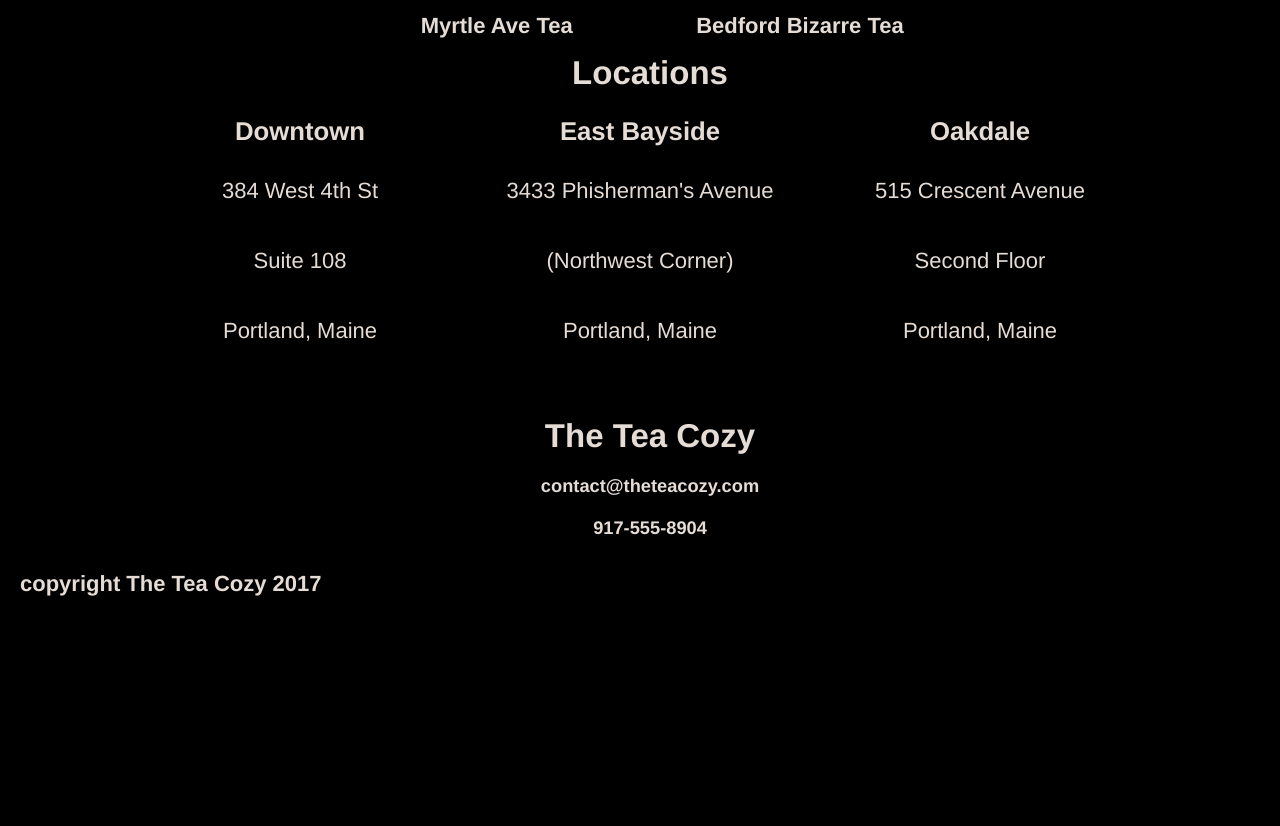
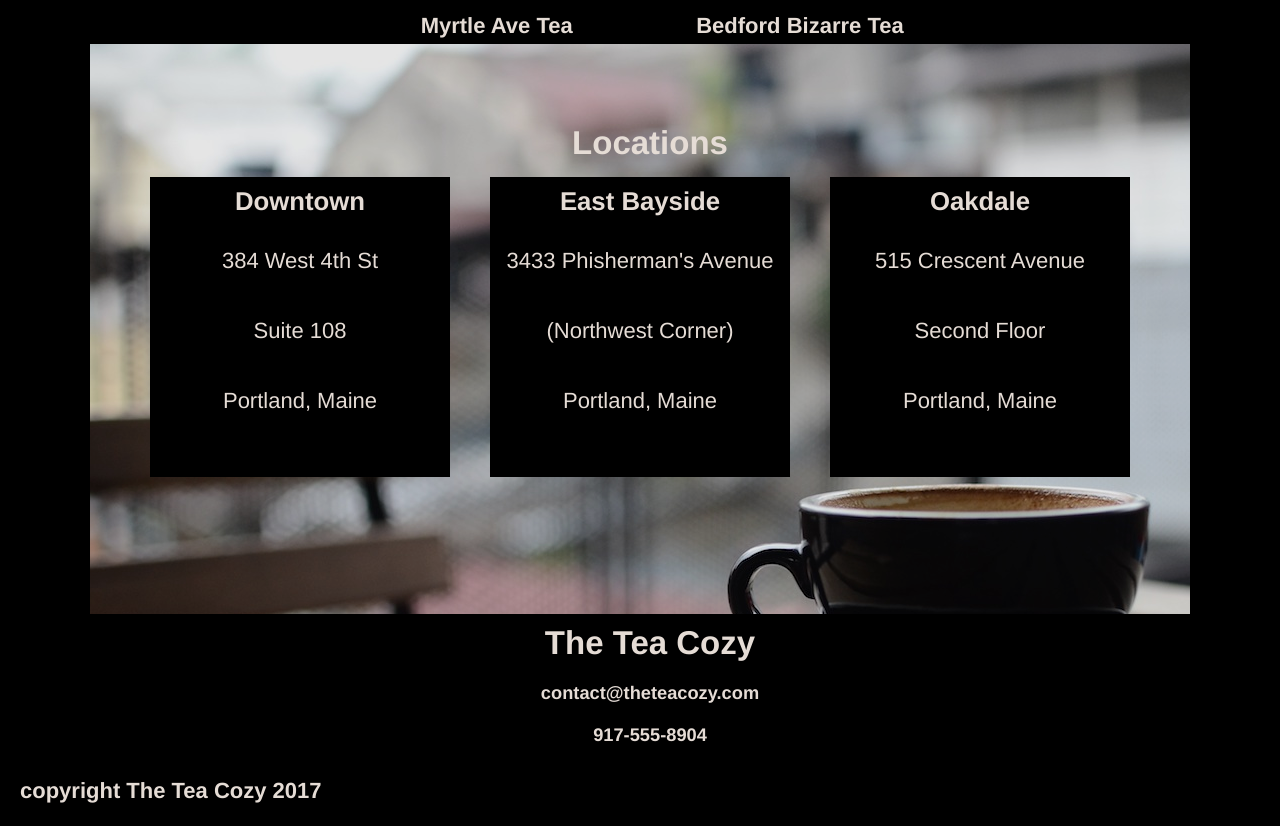
Before and after one commit to natdev/TeaCozy, a plain HTML site: page index.html in a window 1280 px wide. Shown: the part 1341-2167 px from the top of the page. Before the commit the page ends 1960 px from the top, so only its background shows below. Drawn offline with Linux system fonts and the light colour scheme.

Commit message:
ultime commit

```diff
--- a/resources/css/style.css
+++ b/resources/css/style.css
@@ -99,7 +99,7 @@ h2,h3,h4,h5{
   font-weight: bold;
 }
 
-#loca{
+#locations{
   width: 1100px;
   height: 500px;
   margin: auto;
```
